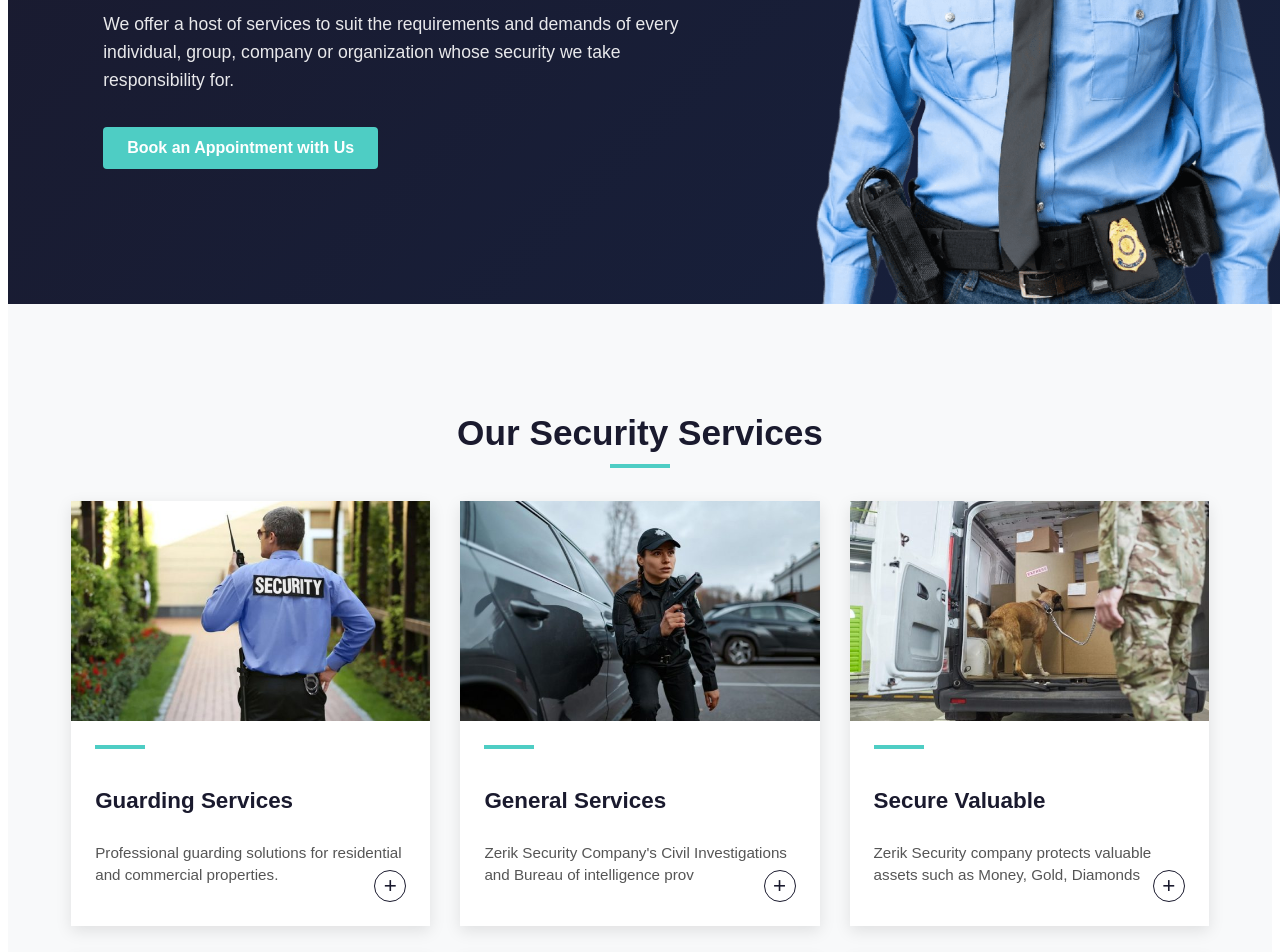
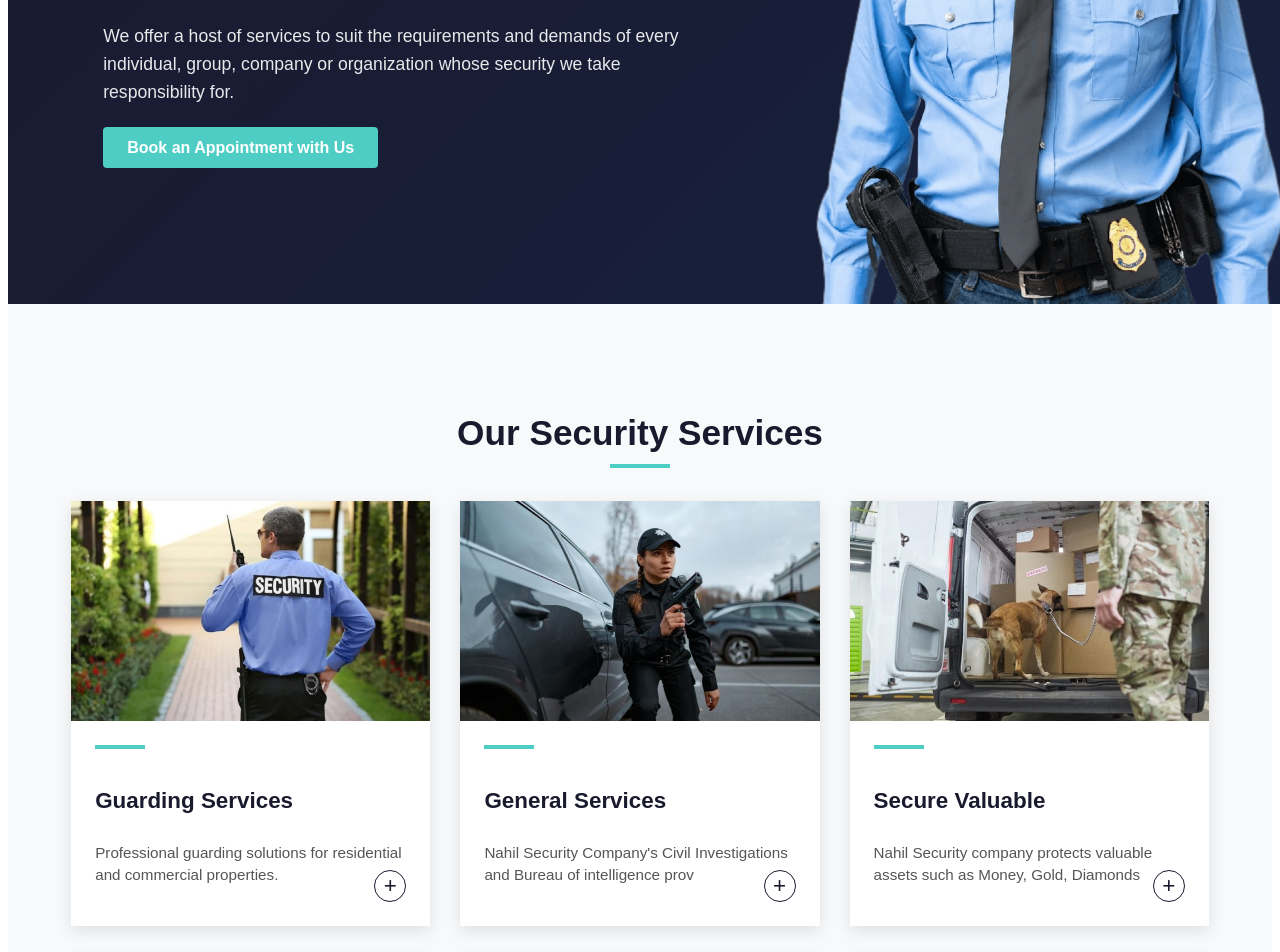
Before and after one commit to CodeWithRonaldo/nahil-security, a React (Vite) app: page /security-services in a window 1280 px wide. Shown: the part 440-1392 px from the top of the page. Built offline with nearby package versions, Linux system fonts and the light colour scheme.

Commit message:
Link Appointment buttons to Appointment page

```diff
--- a/src/pages/LogisticServices/LogisticServices.jsx
+++ b/src/pages/LogisticServices/LogisticServices.jsx
@@ -1,74 +1,84 @@
-import React from 'react';
-import { motion } from 'framer-motion';
-import styles from './LogisticServices.module.css';
-import heroImage from '../../assets/logistic4.png'; // Add your logistics hero image
+import React from "react";
+import { motion } from "framer-motion";
+import styles from "./LogisticServices.module.css";
+import heroImage from "../../assets/logistic4.png"; // Add your logistics hero image
 
 // Import service images
-import thirdPartyImage from '../../assets/third-party.png';
-import cargoHandlingImage from '../../assets/cargo-handling.png';
-import expressDeliveryImage from '../../assets/express.png';
-import securedDeliveryImage from '../../assets/secure-valuable.png';
-import commoditiesImage from '../../assets/commodities.png';
-import customsBrokerageImage from '../../assets/customs-brokerage.png';
-import fineArtsImage from '../../assets/fine-art.png';
-import jetServiceImage from '../../assets/jet-services.png';
-import tradeShowImage from '../../assets/trade-show.png';
+import thirdPartyImage from "../../assets/third-party.png";
+import cargoHandlingImage from "../../assets/cargo-handling.png";
+import expressDeliveryImage from "../../assets/express.png";
+import securedDeliveryImage from "../../assets/secure-valuable.png";
+import commoditiesImage from "../../assets/commodities.png";
+import customsBrokerageImage from "../../assets/customs-brokerage.png";
+import fineArtsImage from "../../assets/fine-art.png";
+import jetServiceImage from "../../assets/jet-services.png";
+import tradeShowImage from "../../assets/trade-show.png";
+import { Link } from "react-router-dom";
 
 const logisticsServices = [
   {
     id: 1,
     title: "Third Party Logistics (3PL)",
-    description: "Comprehensive third-party logistics solutions to streamline your supply chain operations.",
-    image: thirdPartyImage
+    description:
+      "Comprehensive third-party logistics solutions to streamline your supply chain operations.",
+    image: thirdPartyImage,
   },
   {
     id: 2,
     title: "Consignments/Cargo Handling",
-    description: "Professional handling of consignments and cargo with maximum security and efficiency.",
-    image: cargoHandlingImage
+    description:
+      "Professional handling of consignments and cargo with maximum security and efficiency.",
+    image: cargoHandlingImage,
   },
   {
     id: 3,
     title: "Express Delivery",
-    description: "Fast and reliable express delivery services for time-sensitive shipments.",
-    image: expressDeliveryImage
+    description:
+      "Fast and reliable express delivery services for time-sensitive shipments.",
+    image: expressDeliveryImage,
   },
   {
     id: 4,
     title: "Secured Delivery",
-    description: "High-security transportation solutions for valuable and sensitive deliveries.",
-    image: securedDeliveryImage
+    description:
+      "High-security transportation solutions for valuable and sensitive deliveries.",
+    image: securedDeliveryImage,
   },
   {
     id: 5,
     title: "Commodities",
-    description: "Specialized handling and transportation of various commodities across multiple industries.",
-    image: commoditiesImage
+    description:
+      "Specialized handling and transportation of various commodities across multiple industries.",
+    image: commoditiesImage,
   },
   {
     id: 6,
     title: "Customs Brokerage",
-    description: "Expert customs clearance services to navigate complex international regulations.",
-    image: customsBrokerageImage
+    description:
+      "Expert customs clearance services to navigate complex international regulations.",
+    image: customsBrokerageImage,
   },
   {
     id: 7,
     title: "Fine Arts",
-    description: "Specialized transportation and handling of fine art and cultural artifacts.",
-    image: fineArtsImage
+    description:
+      "Specialized transportation and handling of fine art and cultural artifacts.",
+    image: fineArtsImage,
   },
   {
     id: 8,
     title: "Jet Service",
-    description: "Premium air transport solutions for urgent and high-value shipments.",
-    image: jetServiceImage
+    description:
+      "Premium air transport solutions for urgent and high-value shipments.",
+    image: jetServiceImage,
   },
   {
     id: 9,
     title: "Trade Show Packages",
-    description: "Comprehensive logistics services for trade show exhibits and materials.",
-    image: tradeShowImage
-  }
+    description:
+      "Comprehensive logistics services for trade show exhibits and materials.",
+    image: tradeShowImage,
+  },
 ];
 
 const LogisticsServices = () => {
@@ -78,8 +88,8 @@ const LogisticsServices = () => {
     visible: {
       opacity: 1,
       y: 0,
-      transition: { duration: 0.6 }
-    }
+      transition: { duration: 0.6 },
+    },
   };
 
   const staggerContainer = {
@@ -87,9 +97,9 @@ const LogisticsServices = () => {
     visible: {
       opacity: 1,
       transition: {
-        staggerChildren: 0.1
-      }
-    }
+        staggerChildren: 0.1,
+      },
+    },
   };
 
   const cardVariants = {
@@ -97,12 +107,12 @@ const LogisticsServices = () => {
     visible: {
       opacity: 1,
       y: 0,
-      transition: { duration: 0.4 }
+      transition: { duration: 0.4 },
     },
     hover: {
       y: -10,
-      transition: { duration: 0.3 }
-    }
+      transition: { duration: 0.3 },
+    },
   };
 
   return (
@@ -118,15 +128,17 @@ const LogisticsServices = () => {
           >
             <h1>Nahil Logistics Company Limited</h1>
             <h2>Logistics Services</h2>
-            <p>We deliver comprehensive logistics solutions to meet the unique requirements of businesses and individuals, ensuring efficient movement of goods across the globe.</p>
+            <p>
+              We deliver comprehensive logistics solutions to meet the unique
+              requirements of businesses and individuals, ensuring efficient
+              movement of goods across the globe.
+            </p>
 
-            <motion.button
-              className={styles.appointmentBtn}
-              whileHover={{ scale: 1.05 }}
-              whileTap={{ scale: 0.95 }}
-            >
-              Book an Appointment with Us
-            </motion.button>
+            <motion.div whileHover={{ scale: 1.05 }} whileTap={{ scale: 0.95 }}>
+              <Link to="/appointment" className={styles.appointmentBtn}>
+                Book an Appointment with Us
+              </Link>
+            </motion.div>
           </motion.div>
 
           <motion.div
@@ -165,7 +177,11 @@ const LogisticsServices = () => {
               whileHover="hover"
             >
               <div className={styles.cardImageContainer}>
-                <img src={service.image} alt={service.title} className={styles.cardImage} />
+                <img
+                  src={service.image}
+                  alt={service.title}
+                  className={styles.cardImage}
+                />
               </div>
               <div className={styles.cardContent}>
                 <div className={styles.orangeLine}></div>
--- a/src/pages/LogisticServices/LogisticServices.module.css
+++ b/src/pages/LogisticServices/LogisticServices.module.css
@@ -60,6 +60,7 @@
     border-radius: 4px;
     cursor: pointer;
     transition: all 0.3s ease;
+    text-decoration: none;
   }
 
   .appointmentBtn:hover {
--- a/src/pages/SecurityServices/SecurityServices.jsx
+++ b/src/pages/SecurityServices/SecurityServices.jsx
@@ -1,88 +1,97 @@
-import React from 'react';
-import { motion } from 'framer-motion';
-import styles from './SecurityServices.module.css';
-import heroImage from '../../assets/security-man.png'; // Add your hero image
+import React from "react";
+import { motion } from "framer-motion";
+import styles from "./SecurityServices.module.css";
+import heroImage from "../../assets/security-man.png"; // Add your hero image
 
 // Import service images
-import vaultImage from '../../assets/vault-storage.png'; // Example from your screenshot
-import generalServicesImage from '../../assets/general-services.png'; // Example from your screenshot
-import secureValuableImage from '../../assets/secure-valuable.png'; // Example from your screenshot
-import guardingImage from '../../assets/guarding-services.png';
-import aviationImage from '../../assets/airline-security.png';
-import safeKeepingImage from '../../assets/safe-keeping.png';
-import dispatchImage from '../../assets/dispatch-arrangement.png';
-import counterSurveillanceImage from '../../assets/counter-surveillance.png';
-import cctvImage from '../../assets/closed-circuit.png';
-import privateEventsImage from '../../assets/private-events.png';
-import travellingImage from '../../assets/traveling-exhibition.png';
+import vaultImage from "../../assets/vault-storage.png"; // Example from your screenshot
+import generalServicesImage from "../../assets/general-services.png"; // Example from your screenshot
+import secureValuableImage from "../../assets/secure-valuable.png"; // Example from your screenshot
+import guardingImage from "../../assets/guarding-services.png";
+import aviationImage from "../../assets/airline-security.png";
+import safeKeepingImage from "../../assets/safe-keeping.png";
+import dispatchImage from "../../assets/dispatch-arrangement.png";
+import counterSurveillanceImage from "../../assets/counter-surveillance.png";
+import cctvImage from "../../assets/closed-circuit.png";
+import privateEventsImage from "../../assets/private-events.png";
+import travellingImage from "../../assets/traveling-exhibition.png";
+import { Link } from "react-router-dom";
+
+
 
 const securityServices = [
   {
     id: 1,
     title: "Guarding Services",
-    description: "Professional guarding solutions for residential and commercial properties.",
-    image: guardingImage
+    description:
+      "Professional guarding solutions for residential and commercial properties.",
+    image: guardingImage,
   },
   {
     id: 2,
     title: "General Services",
-    description: "Zerik Security Company's Civil Investigations and Bureau of intelligence prov",
-    image: generalServicesImage
+    description:
+      "Nahil Security Company's Civil Investigations and Bureau of intelligence prov",
+    image: generalServicesImage,
   },
   {
     id: 3,
     title: "Secure Valuable",
-    description: "Zerik Security company protects valuable assets such as Money, Gold, Diamonds",
-    image: secureValuableImage
+    description:
+      "Nahil Security company protects valuable assets such as Money, Gold, Diamonds",
+    image: secureValuableImage,
   },
   {
     id: 4,
     title: "Airline/Aviation Security",
-    description: "Advanced security protocols for aviation facilities and operations.",
-    image: aviationImage
+    description:
+      "Advanced security protocols for aviation facilities and operations.",
+    image: aviationImage,
   },
   {
     id: 5,
     title: "Safe Keeping",
     description: "Secure storage and safekeeping services for your valuables.",
-    image: safeKeepingImage
+    image: safeKeepingImage,
   },
   {
     id: 6,
     title: "Dispatch Arrangement",
     description: "Efficient security dispatch management and coordination.",
-    image: dispatchImage
+    image: dispatchImage,
   },
   {
     id: 7,
     title: "Counter Surveillance",
     description: "Detect and neutralize unauthorized surveillance activities.",
-    image: counterSurveillanceImage
+    image: counterSurveillanceImage,
   },
   {
     id: 8,
     title: "Closed Circuit TV",
     description: "State-of-the-art CCTV monitoring and management systems.",
-    image: cctvImage
+    image: cctvImage,
   },
   {
     id: 9,
     title: "Private Events",
-    description: "Discreet security services for private events and gatherings.",
-    image: privateEventsImage
+    description:
+      "Discreet security services for private events and gatherings.",
+    image: privateEventsImage,
   },
   {
     id: 10,
     title: "Vault & Secure Storage Facilities",
-    description: "Zerik Security's highly-secured, strategically located storage facilities are",
-    image: vaultImage
+    description:
+      "Nahil Security's highly-secured, strategically located storage facilities are",
+    image: vaultImage,
   },
   {
     id: 11,
     title: "Travelling Exhibitions",
     description: "Security solutions for mobile exhibitions and displays.",
-    image: travellingImage
-  }
+    image: travellingImage,
+  },
 ];
 
 const SecurityServices = () => {
@@ -92,8 +101,8 @@ const SecurityServices = () => {
     visible: {
       opacity: 1,
       y: 0,
-      transition: { duration: 0.6 }
-    }
+      transition: { duration: 0.6 },
+    },
   };
 
   const staggerContainer = {
@@ -101,9 +110,9 @@ const SecurityServices = () => {
     visible: {
       opacity: 1,
       transition: {
-        staggerChildren: 0.1
-      }
-    }
+        staggerChildren: 0.1,
+      },
+    },
   };
 
   const cardVariants = {
@@ -111,12 +120,12 @@ const SecurityServices = () => {
     visible: {
       opacity: 1,
       y: 0,
-      transition: { duration: 0.4 }
+      transition: { duration: 0.4 },
     },
     hover: {
       y: -10,
-      transition: { duration: 0.3 }
-    }
+      transition: { duration: 0.3 },
+    },
   };
 
   return (
@@ -132,15 +141,17 @@ const SecurityServices = () => {
           >
             <h1>Nahil Security Company Limited</h1>
             <h2>Security Services</h2>
-            <p>We offer a host of services to suit the requirements and demands of every individual, group, company or organization whose security we take responsibility for.</p>
+            <p>
+              We offer a host of services to suit the requirements and demands
+              of every individual, group, company or organization whose security
+              we take responsibility for.
+            </p>
 
-            <motion.button
-              className={styles.appointmentBtn}
-              whileHover={{ scale: 1.05 }}
-              whileTap={{ scale: 0.95 }}
-            >
-              Book an Appointment with Us
-            </motion.button>
+            <motion.div whileHover={{ scale: 1.05 }} whileTap={{ scale: 0.95 }}>
+              <Link to="/appointment" className={styles.appointmentBtn}>
+                Book an Appointment with Us
+              </Link>
+            </motion.div>
           </motion.div>
 
           <motion.div
@@ -179,7 +190,11 @@ const SecurityServices = () => {
               whileHover="hover"
             >
               <div className={styles.cardImageContainer}>
-                <img src={service.image} alt={service.title} className={styles.cardImage} />
+                <img
+                  src={service.image}
+                  alt={service.title}
+                  className={styles.cardImage}
+                />
               </div>
               <div className={styles.cardContent}>
                 <div className={styles.orangeLine}></div>
--- a/src/pages/SecurityServices/SecurityServices.module.css
+++ b/src/pages/SecurityServices/SecurityServices.module.css
@@ -60,6 +60,7 @@
     border-radius: 4px;
     cursor: pointer;
     transition: all 0.3s ease;
+    text-decoration: none;
   }
 
   .appointmentBtn:hover {
```
